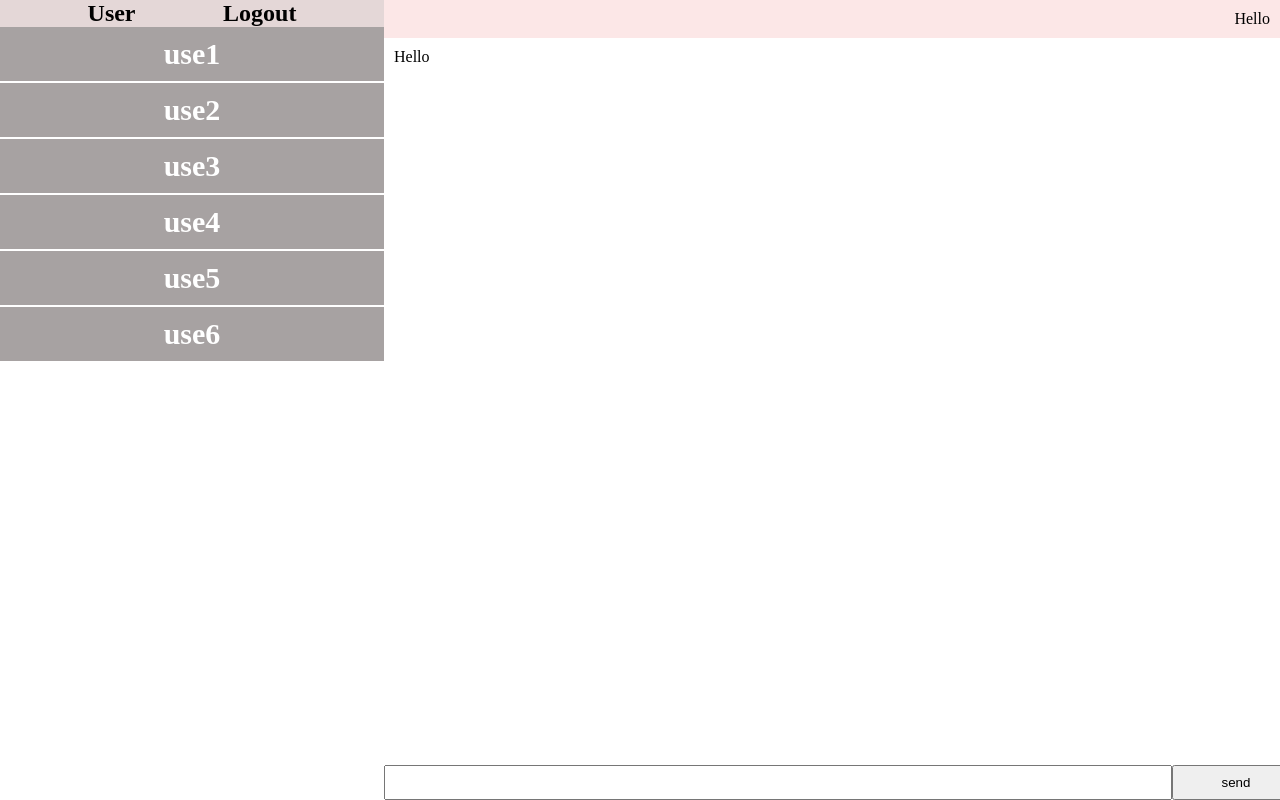
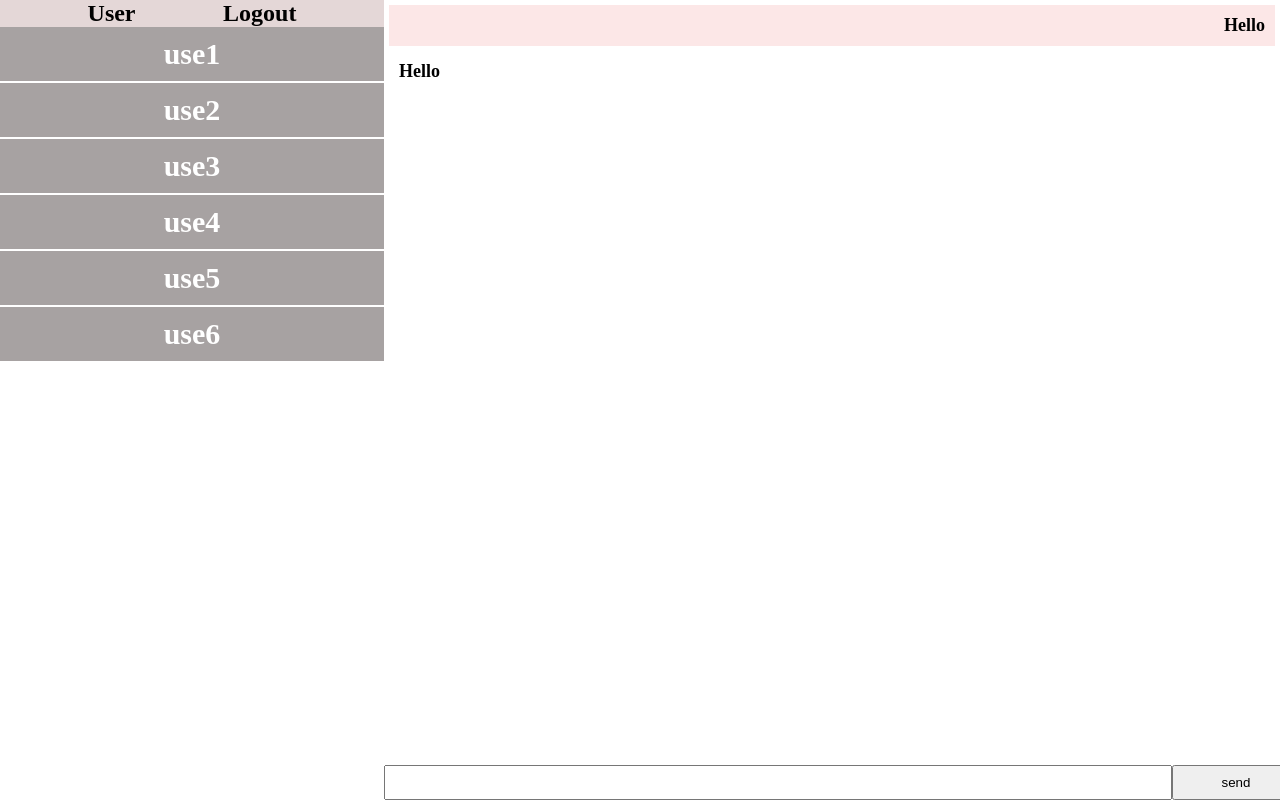
Before and after one commit to 786MohammadAtif786/chatting-with-raft, a website: page views/chat.html in a window 1280 px wide. Drawn offline with Linux system fonts and the light colour scheme.

Commit message:
create message-list font-size:bold

```diff
--- a/public/css/app.css
+++ b/public/css/app.css
@@ -68,4 +68,7 @@
 }
 .message-list {
   padding: 10px;
+  margin: 5px;
+  font-weight: bold;
+  font-size: 18px;
 }
```
